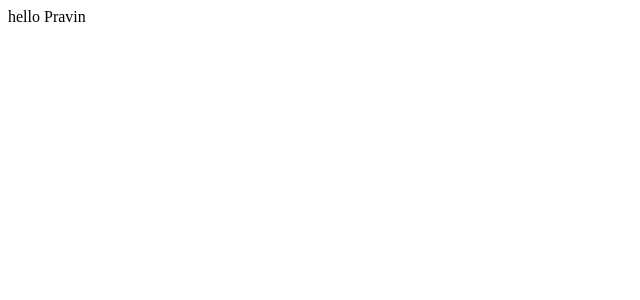
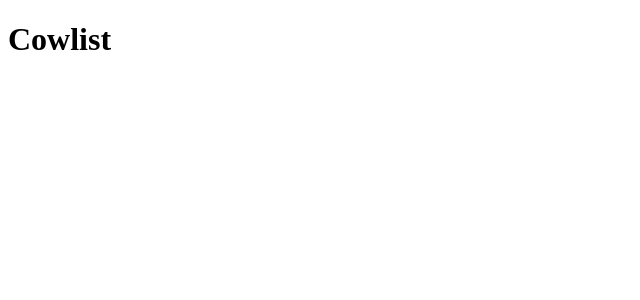
Before and after one commit to psfonseka/cowlist, a React (Create React App) app in the folder client/: page / in a window 1280 px wide. Shown: the top 300 px of the page, without its empty margins (0-640 px from the left). Built offline with nearby package versions, Linux system fonts and the light colour scheme; the HTML template or start-up script is replaced by a standard one.

Commit message:
Working on starting react app frontend

```diff
--- a/client/src/App.js
+++ b/client/src/App.js
@@ -1,9 +1,34 @@
 import React from 'react';
+const axios = require('axios');
 
 class App extends React.Component {
-    render() {
-      return <div>hello {this.props.name}</div>;
-    }
+
+  constructor(props) {
+    super(props);
+    this.title = props.title;
   }
 
+  componentDidMount() {
+    console.log("Successful Mount!");
+    axios.get(`localhost:3000`)
+    .then(res => {
+      console.log(res);
+    });
+  }
+
+  render() {
+    return (
+    <h1>{this.title}</h1>
+
+    );
+  }
+
+  fetchCows() {
+    console.log("test");
+  }
+
+}
+
+
+
 export default App;
--- a/client/src/index.js
+++ b/client/src/index.js
@@ -2,4 +2,4 @@ import React from "react";
 import ReactDOM from "react-dom";
 import App from "./App.js";
 
-ReactDOM.render(<App name="Pravin" />, document.getElementById("app"));
+ReactDOM.render(<App title="Cowlist" />, document.getElementById("app"));
--- a/package.json
+++ b/package.json
@@ -13,6 +13,8 @@
     "start": "webpack-dev-server --hot --mode development"
   },
   "dependencies": {
+    "axios": "^0.19.0",
+    "cors": "^2.8.5",
     "mysql": "^2.17.1",
     "nodemon": "^1.19.1",
     "react": "^16.9.0",
```
Also changed, not shown: 3 other files (tests, documents, lock files or other folders).
